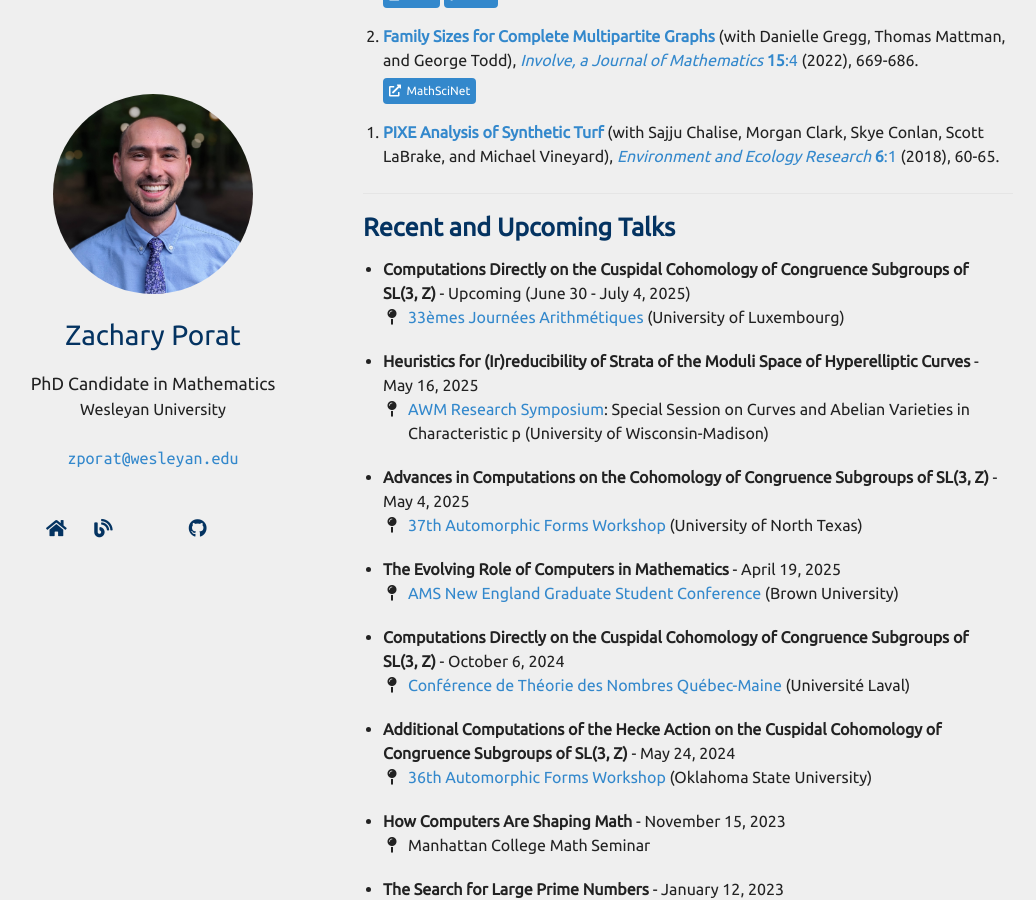
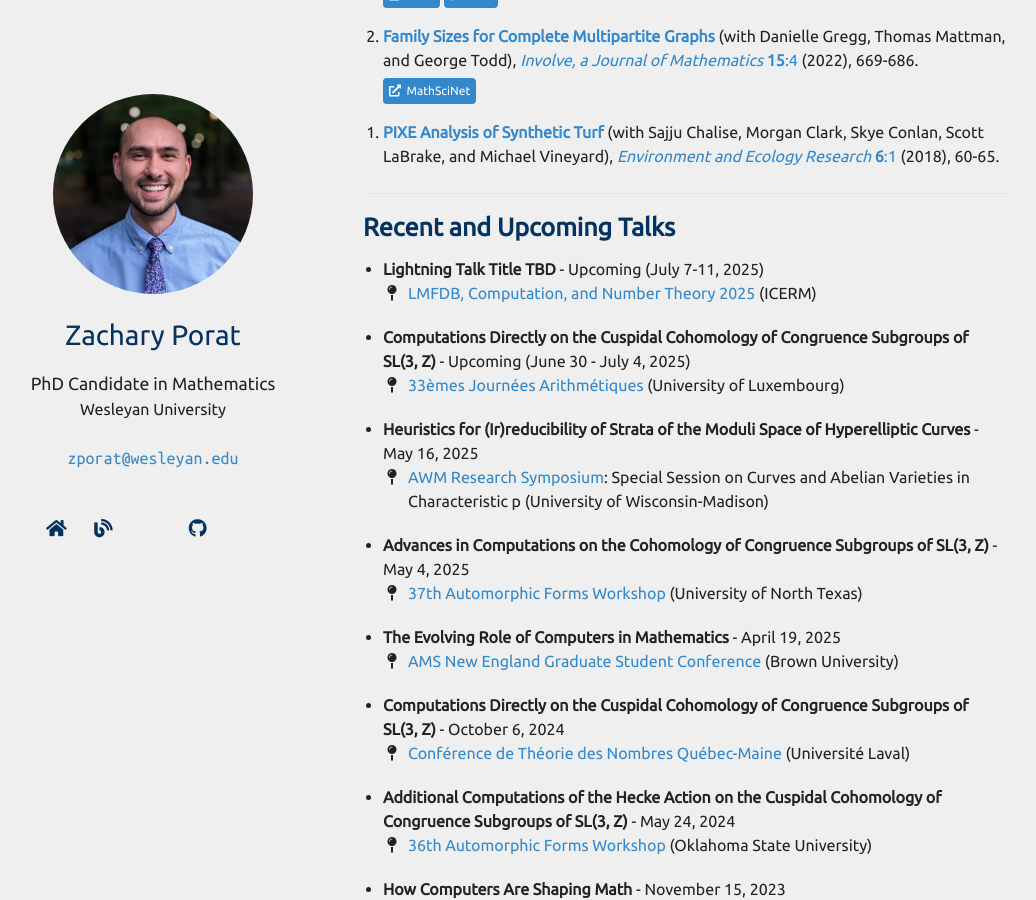
Before and after one commit to zporat/zporat.github.io, a Jekyll site: the page built from index.md, in a window 1280 px wide and 900 px high, scrolled down 597 px. Shown: the whole window, without its empty margins (102-1138 px from the left). Built offline with Jekyll 4.4.1, drawn with Linux system fonts in a browser that asks for light colours; nearby versions of some CDN libraries; a style sheet for code colours, icons or effects is not loaded; our own code applies the rules of GitHub Pages for plain Markdown files.

Commit message:
talks update LuCaNT

```diff
--- a/_data/talks.yml
+++ b/_data/talks.yml
@@ -1,4 +1,10 @@
 upcoming:
+
+  - title: Lightning Talk Title TBD
+    conf: LMFDB, Computation, and Number Theory 2025
+    conf_website: https://icerm.brown.edu/program/topical_workshop/tw-25-lucant
+    location: (ICERM)
+    date: July 7-11, 2025
 
   - title: Computations Directly on the Cuspidal Cohomology of Congruence Subgroups of SL(3,&nbsp;Z)
     conf: 33èmes Journées Arithmétiques
```
